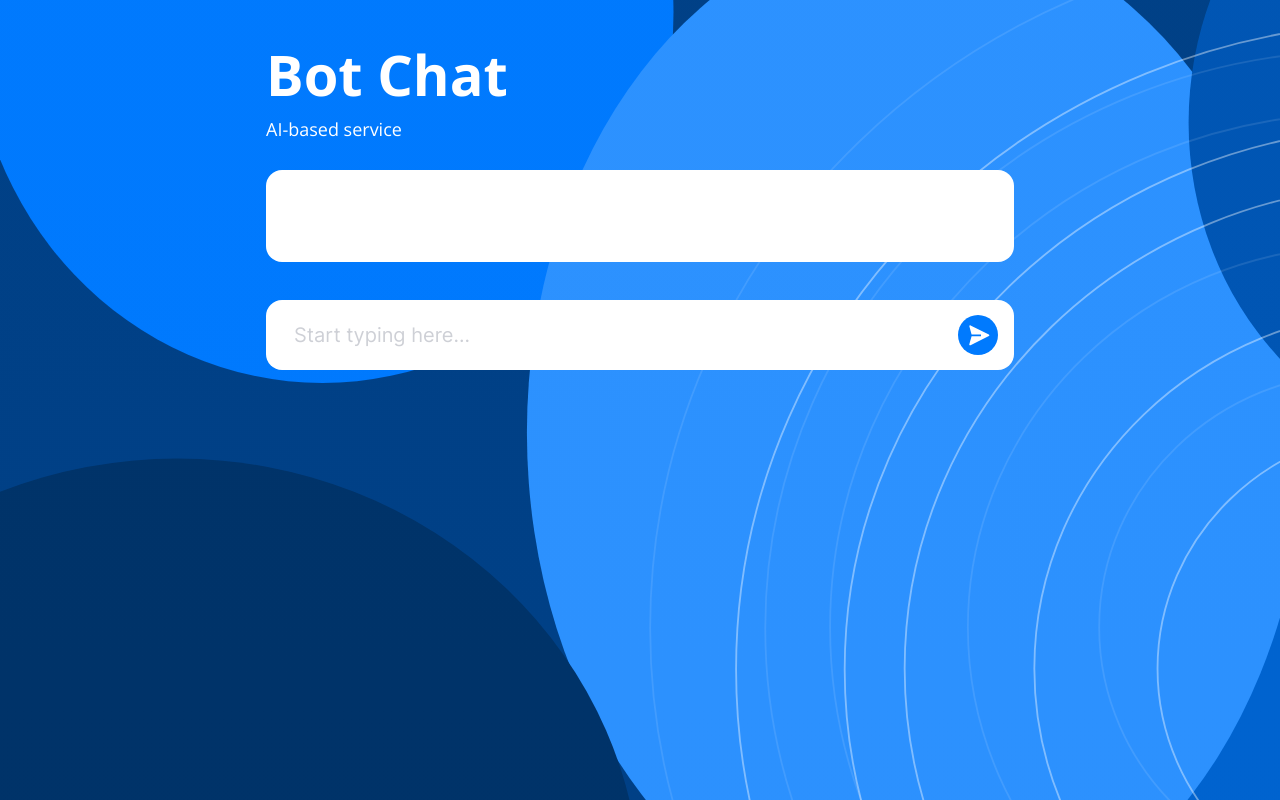
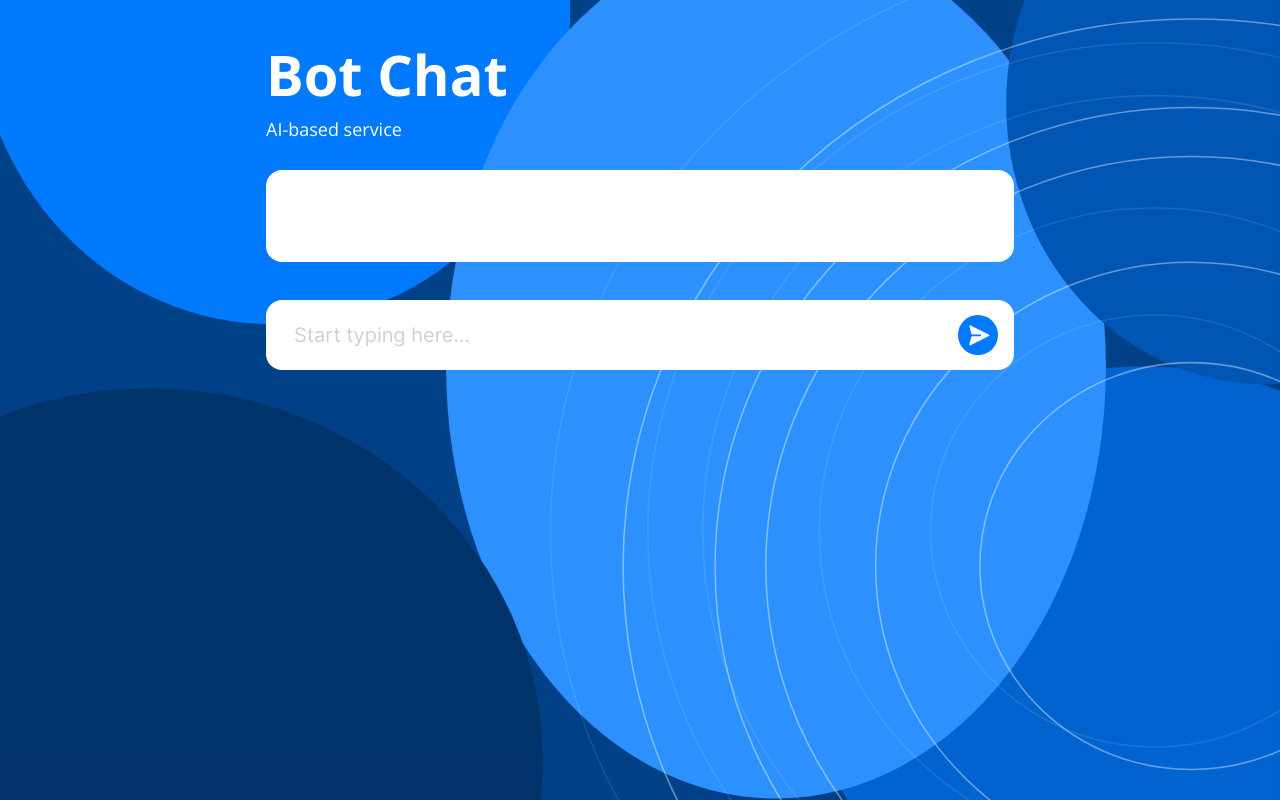
Before and after one commit to reversoid/test-react-chatbot, a React (Vite) app: page / in a window 1280 px wide. Built offline with nearby package versions, Linux system fonts and the light colour scheme.

Commit message:
Fix page wrapper

```diff
--- a/src/pages/chat-page/ui/PageWrapper/styles.module.scss
+++ b/src/pages/chat-page/ui/PageWrapper/styles.module.scss
@@ -1,6 +1,8 @@
 .pageWrapper {
-  width: 100vw;
+  width: 100%;
   min-height: 100vh;
   background-image: url("../../../../assets/images/chat-background.svg");
+  background-repeat: no-repeat;
+  background-size: cover;
   padding-top: 2rem;
 }
--- a/src/shared/Wrapper/styles.module.scss
+++ b/src/shared/Wrapper/styles.module.scss
@@ -1,4 +1,5 @@
 .wrapper {
+  overflow: hidden;
   max-width: 780px;
   margin-left: auto;
   margin-right: auto;
```
